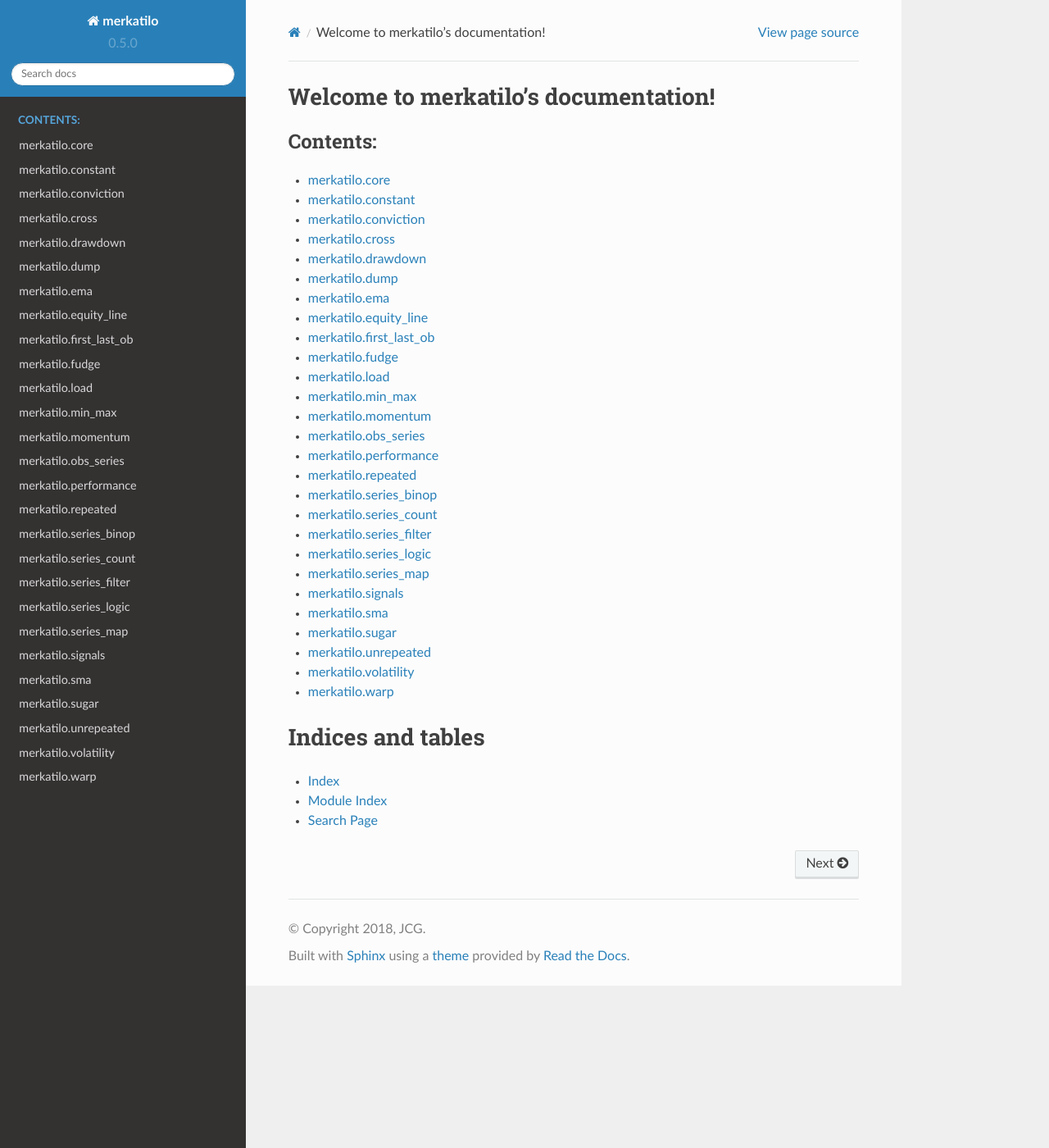
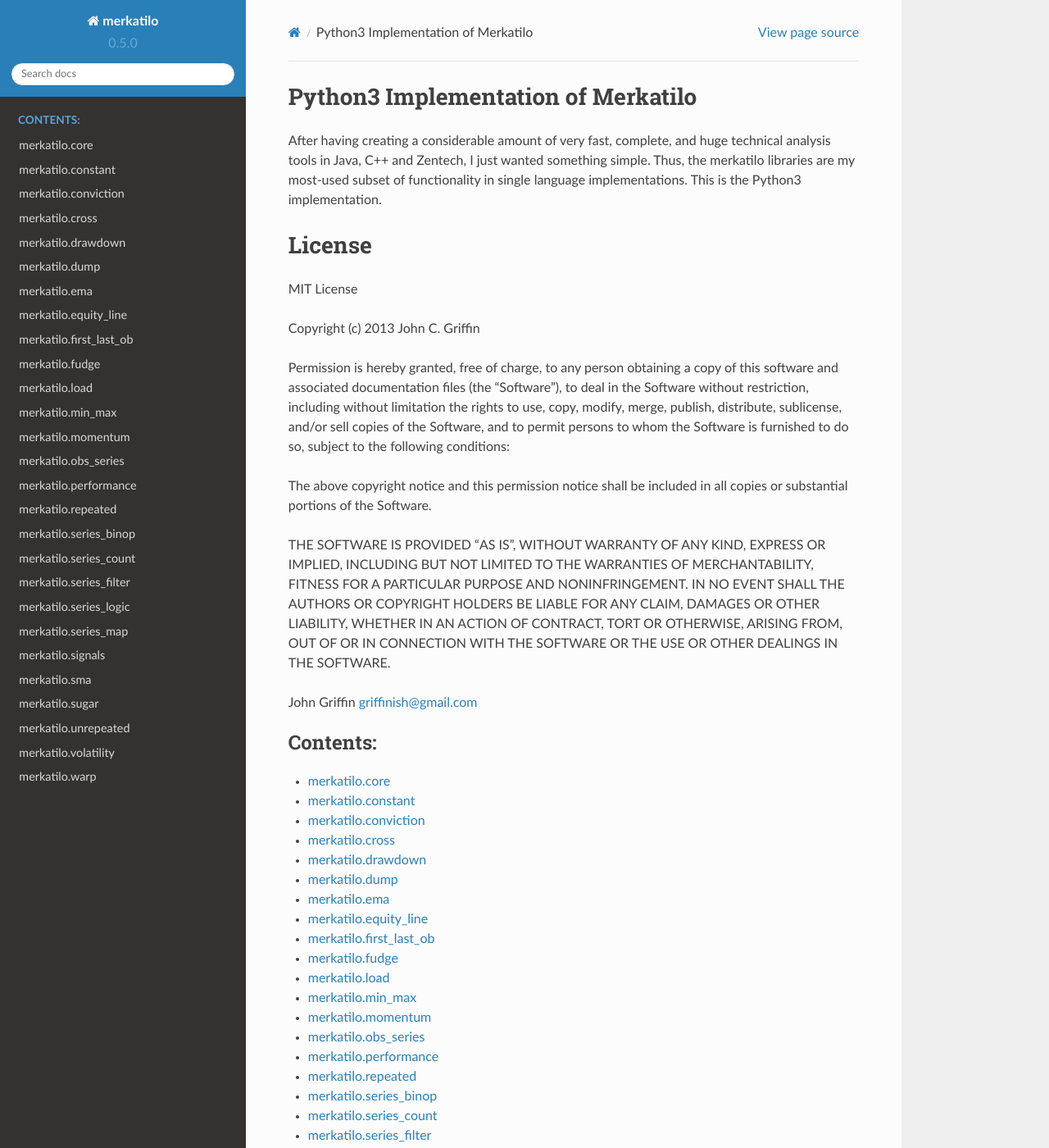
Before and after one commit to JohnCGriffin/merkatilo_py3, a Sphinx documentation site: the page built from docs/index.rst, in a window 1280 px wide and 1400 px high. Shown: the whole window at 82% size. Built offline with Sphinx 7.4.7 and the Read the Docs theme 2.0.0, drawn with Linux system fonts in a browser that asks for light colours.

Commit message:
added MIT license

```diff
--- a/docs/index.rst
+++ b/docs/index.rst
@@ -3,8 +3,43 @@
    You can adapt this file completely to your liking, but it should at least
    contain the root `toctree` directive.
 
-Welcome to merkatilo's documentation!
-=====================================
+Python3 Implementation of Merkatilo
+===================================
+
+After having creating a considerable amount of very fast, complete, and huge
+technical analysis tools in Java, C++ and Zentech, I just wanted something simple.
+Thus, the merkatilo
+libraries are
+my most-used subset of functionality in single language implementations.
+This is the Python3 implementation.
+
+License
+=======
+MIT License
+
+Copyright (c) 2013 John C. Griffin
+
+Permission is hereby granted, free of charge, to any person obtaining a copy
+of this software and associated documentation files (the "Software"), to deal
+in the Software without restriction, including without limitation the rights
+to use, copy, modify, merge, publish, distribute, sublicense, and/or sell
+copies of the Software, and to permit persons to whom the Software is
+furnished to do so, subject to the following conditions:
+
+The above copyright notice and this permission notice shall be included in all
+copies or substantial portions of the Software.
+
+THE SOFTWARE IS PROVIDED "AS IS", WITHOUT WARRANTY OF ANY KIND, EXPRESS OR
+IMPLIED, INCLUDING BUT NOT LIMITED TO THE WARRANTIES OF MERCHANTABILITY,
+FITNESS FOR A PARTICULAR PURPOSE AND NONINFRINGEMENT. IN NO EVENT SHALL THE
+AUTHORS OR COPYRIGHT HOLDERS BE LIABLE FOR ANY CLAIM, DAMAGES OR OTHER
+LIABILITY, WHETHER IN AN ACTION OF CONTRACT, TORT OR OTHERWISE, ARISING FROM,
+OUT OF OR IN CONNECTION WITH THE SOFTWARE OR THE USE OR OTHER DEALINGS IN THE
+SOFTWARE.
+
+John Griffin
+griffinish@gmail.com
+
 
 .. toctree::
    :maxdepth: 2
```
